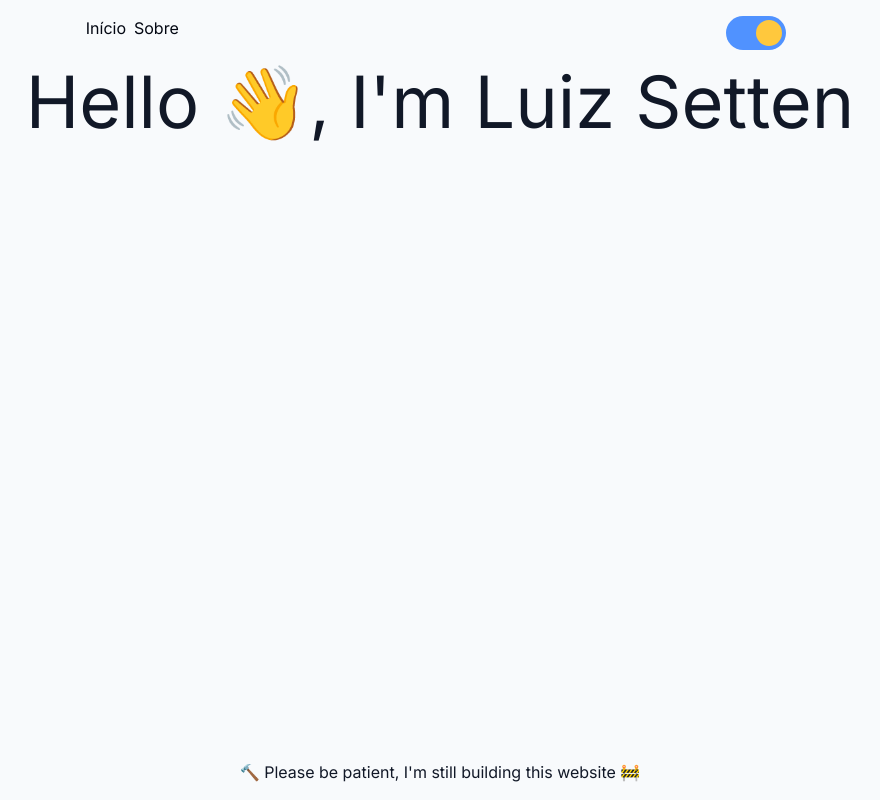
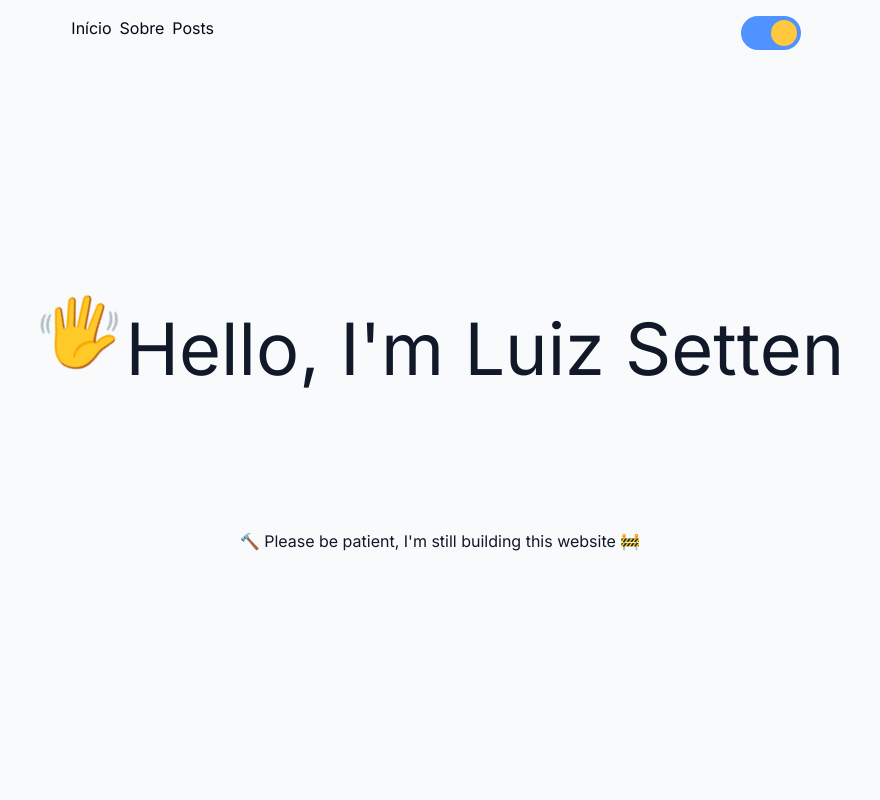
Before and after one commit to luizsetten/luizsetten-portfolio, a Next.js app: page / in a window 1280 px wide. Shown: the whole page, without its empty margins (200-1080 px from the left). Built offline with nearby package versions, Linux system fonts and the light colour scheme.

Commit message:
Include analytics and posts section

```diff
--- a/package.json
+++ b/package.json
@@ -12,6 +12,7 @@
     "@types/node": "20.4.5",
     "@types/react": "18.2.16",
     "@types/react-dom": "18.2.7",
+    "@vercel/analytics": "^1.0.1",
     "autoprefixer": "10.4.14",
     "date-fns": "^2.30.0",
     "eslint": "8.45.0",
--- a/src/app/components/Header/index.tsx
+++ b/src/app/components/Header/index.tsx
@@ -1,12 +1,32 @@
 import Link from "next/link";
 
+export interface ILink {
+  link: string;
+  title: string;
+}
+
 export default function Header() {
+  const links: ILink[] = [
+    {
+      link: "/",
+      title: "Início",
+    },
+    {
+      link: "/about",
+      title: "Sobre",
+    },
+    {
+      link: "/posts",
+      title: "Posts",
+    },
+  ];
   return (
     <div className="flex dark:text-gray-50 text-gray-950">
-      <Link href="/" className="mr-2">
-        Início
-      </Link>
-      <Link href="/about">Sobre</Link>
+      {links.map(({ link, title }) => (
+        <Link href={link} key={link} className="mr-2">
+          {title}
+        </Link>
+      ))}
     </div>
   );
 }
--- a/src/app/components/Layout/index.tsx
+++ b/src/app/components/Layout/index.tsx
@@ -22,7 +22,7 @@ const Layout = ({ children }: { children: React.ReactNode }) => {
       id="root"
       className={"flex min-h-screen flex-col items-cente " + inter.className}
     >
-      <div className="flex min-h-screen min-w-full flex-col items-center dark:bg-slate-950 bg-slate-50">
+      <div className="flex min-h-screen min-w-full flex-col items-center dark:bg-slate-950 bg-slate-50 dark:text-gray-50 text-gray-900">
         <div className="flex justify-around min-w-full p-4">
           <Header />
           <ThemeSwitcher
--- a/src/app/layout.tsx
+++ b/src/app/layout.tsx
@@ -1,4 +1,3 @@
-import "./globals.css";
 import type { Metadata } from "next";
 import { Inter } from "next/font/google";
 
--- a/src/app/page.tsx
+++ /dev/null
@@ -1,26 +0,0 @@
-"use client";
-import { useEffect, useState } from "react";
-import Layout from "./components/Layout";
-
-export default function Home() {
-  const [isLight, setIsLight] = useState(true);
-
-  useEffect(() => {
-    if (isLight) {
-      document.getElementById("root")?.classList.remove("dark");
-    } else {
-      document.getElementById("root")?.classList.add("dark");
-    }
-  }, [isLight]);
-
-  return (
-    <Layout>
-      <h1 className="text-7xl dark:text-gray-50 text-gray-900">
-        Hello 👋, I&apos;m Luiz Setten
-      </h1>
-      <p className="dark:text-gray-50 text-gray-900 absolute bottom-4">
-        🔨 Please be patient, I&apos;m still building this website 🚧
-      </p>
-    </Layout>
-  );
-}
--- /dev/null
+++ b/src/pages/_app.tsx
@@ -0,0 +1,13 @@
+import Layout from "@/app/components/Layout";
+import "@/app/globals.css";
+import { Analytics } from "@vercel/analytics/react";
+import { AppProps } from "next/app";
+
+export default function App({ Component, pageProps }: AppProps) {
+  return (
+    <Layout>
+      <Component {...pageProps} />
+      <Analytics />
+    </Layout>
+  );
+}
--- a/src/pages/about.tsx
+++ b/src/pages/about.tsx
@@ -1,5 +1,4 @@
 import Layout from "@/app/components/Layout";
-import "@/app/globals.css";
 import { differenceInYears } from "date-fns";
 import { Metadata } from "next";
 
@@ -10,15 +9,13 @@ export const metadata: Metadata = {
 export default function About() {
   const age = differenceInYears(new Date(), new Date(1998, 6, 17));
   return (
-    <Layout>
-      <div className="min-h-full max-w-3xl dark:text-gray-50 text-gray-950">
+    <>
       <h1>Sobre mim</h1>
       <p className="mx-auto">
         Olá, sou Luiz Gustavo Chinelato Setten, tenho {age} anos, atuo como
         desenvolvedor desde 2020, possuo graduação em Engenharia da Computação
         pelo IFSULDEMINAS - Campus Poços de caldas
       </p>
-      </div>
-    </Layout>
+    </>
   );
 }
--- /dev/null
+++ b/src/pages/index.css
@@ -0,0 +1,11 @@
+.shake {
+  animation-name: turnNBack;
+  animation-duration: 1s;
+  animation-iteration-count: infinite;
+  animation-direction: alternate;
+}
+
+@keyframes turnNBack {
+  0% {transform: translateY(-0.20rem) translateX(-0.7rem)  rotate(-12deg);}
+  100% {transform: translateY(-0.7rem) translateX(-0rem)  rotate(28deg)}
+}
--- /dev/null
+++ b/src/pages/index.tsx
@@ -0,0 +1,18 @@
+"use client";
+import "./index.css";
+
+export default function Home() {
+  return (
+    <div className="flex flex-col flex-grow align-middle justify-center text-center">
+      <div className="p-4 rounded-xl">
+        <h1 className="text-7xl mb-36 flex">
+          <div className="shake">
+            <div className="shake">👋</div>
+          </div>
+          Hello, I&apos;m Luiz Setten
+        </h1>
+        <p>🔨 Please be patient, I&apos;m still building this website 🚧</p>
+      </div>
+    </div>
+  );
+}
--- /dev/null
+++ b/src/pages/posts/[id].tsx
@@ -0,0 +1,7 @@
+import Layout from "@/app/components/Layout";
+import { useRouter } from "next/router";
+
+export default function Post() {
+  const router = useRouter();
+  return <Layout>Post: {router.query.id}</Layout>;
+}
--- /dev/null
+++ b/src/pages/posts/index.tsx
@@ -0,0 +1,26 @@
+import Layout from "@/app/components/Layout";
+
+export interface IPost {
+  id: string;
+  title: string;
+  descirption: string;
+  date: Date;
+}
+
+export default function Posts() {
+  const listaPosts: IPost[] = [
+    {
+      id: "1",
+      title: "Seção ainda não implementada",
+      descirption: "Usar lib MDx",
+      date: new Date(),
+    },
+  ];
+  return (
+    <div>
+      {listaPosts.map((post) => (
+        <div key={post.id}>{post.title}</div>
+      ))}
+    </div>
+  );
+}
```
Also changed, not shown: 1 other file (tests, documents, lock files or other folders). Lines whose indentation alone changed are shown as unchanged.
